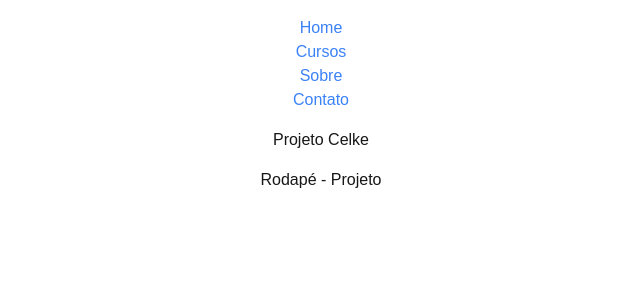
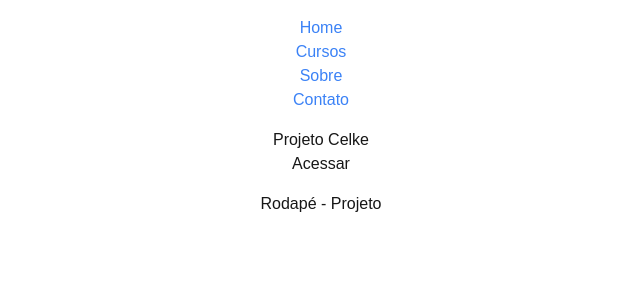
Before and after one commit to HumbertoFox/curso-celke-laravel, a Next.js app: page / in a window 1280 px wide. Shown: the top 300 px of the page, without its empty margins (319-959 px from the left). Built offline with nearby package versions, Linux system fonts and the light colour scheme.

Commit message:
Add button useState

```diff
--- a/src/app/page.js
+++ b/src/app/page.js
@@ -1,12 +1,19 @@
+"use client";
+
+import { useState } from "react";
 import Footer from "./components/Footer";
 import Menu from "./components/Menu";
 
 function Home() {
+  const [name, setName] = useState("Acessar");
+
   return (
     <div className="text-center">
       <Menu />
 
-      Projeto Celke
+      <p>Projeto Celke</p>
+
+      <button onClick={() => setName("Humberto")}>{name}</button>
 
       <Footer />
     </div>
```
